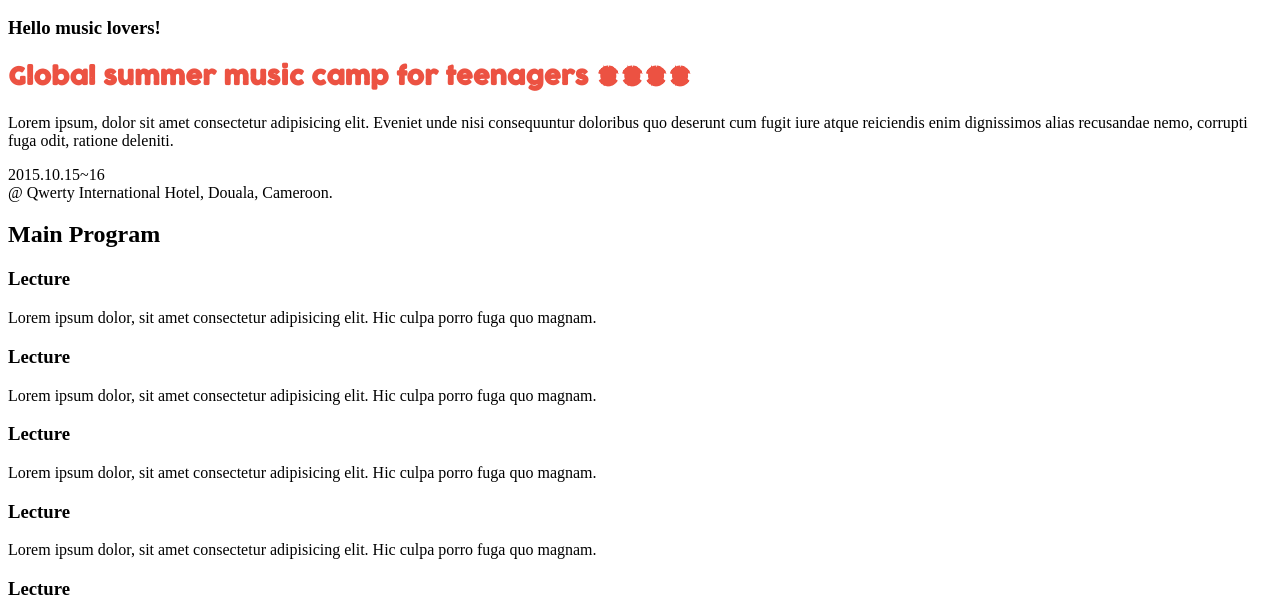
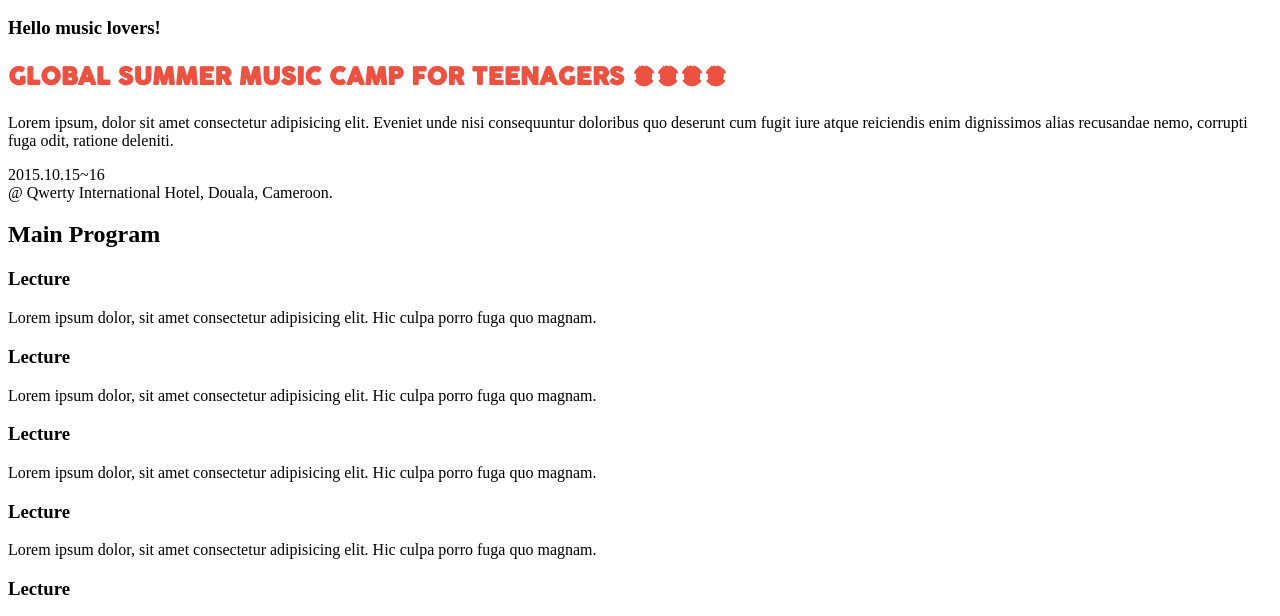
Before and after one commit to Kingjosh007/capstone1-summer-music-camp, a website: page index.html in a window 1280 px wide. Shown: the part 140-756 px from the top of the page. Drawn offline with Linux system fonts and the light colour scheme.

Commit message:
Include Cocogoose with numbers

```diff
--- a/index.html
+++ b/index.html
@@ -38,7 +38,7 @@
     <main>
         <section class="main-info">
             <h3 class="pre-title">Hello music lovers!</h3>
-            <h1 class="title">Global summer music camp for teenagers <span class="year">2021</span></h1>
+            <h1 class="title">GLOBAL SUMMER MUSIC CAMP FOR TEENAGERS 2022</h1>
             <p class="post-title">Lorem ipsum, dolor sit amet consectetur adipisicing elit. Eveniet unde nisi consequuntur doloribus quo deserunt cum fugit iure atque reiciendis enim dignissimos alias recusandae nemo, corrupti fuga odit, ratione deleniti.</p>
             <div class="dates">
                 <span class="start-date">2015.10.15</span>~<span class="end-date">16</span>
@@ -113,6 +113,10 @@
                     </div>
                 </article>
             </div>
+            <div class="show-more">
+                SHOW MORE <span class="arrow-down"></span>
+            </div>
+            </div>
         </section>
 
         <section class="partners">
--- a/scss/fonts.scss
+++ b/scss/fonts.scss
@@ -1,7 +1,13 @@
 @font-face {
-    font-family: Cocogoose;
+    font-family: CocogooseLetterPress;
     src: url('../assets/fonts/cocogoose_letterpress/COCOGOOSELETTERPRESS-TRIAL.ttf');
 }
 
-$font-1: Cocogoose, sans-serif;
+@font-face {
+    font-family: Cocogoose;
+    src: url('../assets/fonts/cocogoose/Cocogoose_trial.ttf');
+}
+
+$font-1: CocogooseLetterPress, sans-serif;
+$font-2: Cocogoose, sans-serif;
 $font-2: Lato, sans-serif;
```
Also changed, not shown: assets/fonts/cocogoose/Cocogoose_trial.ttf (added), css/home.css, 1 other file.
